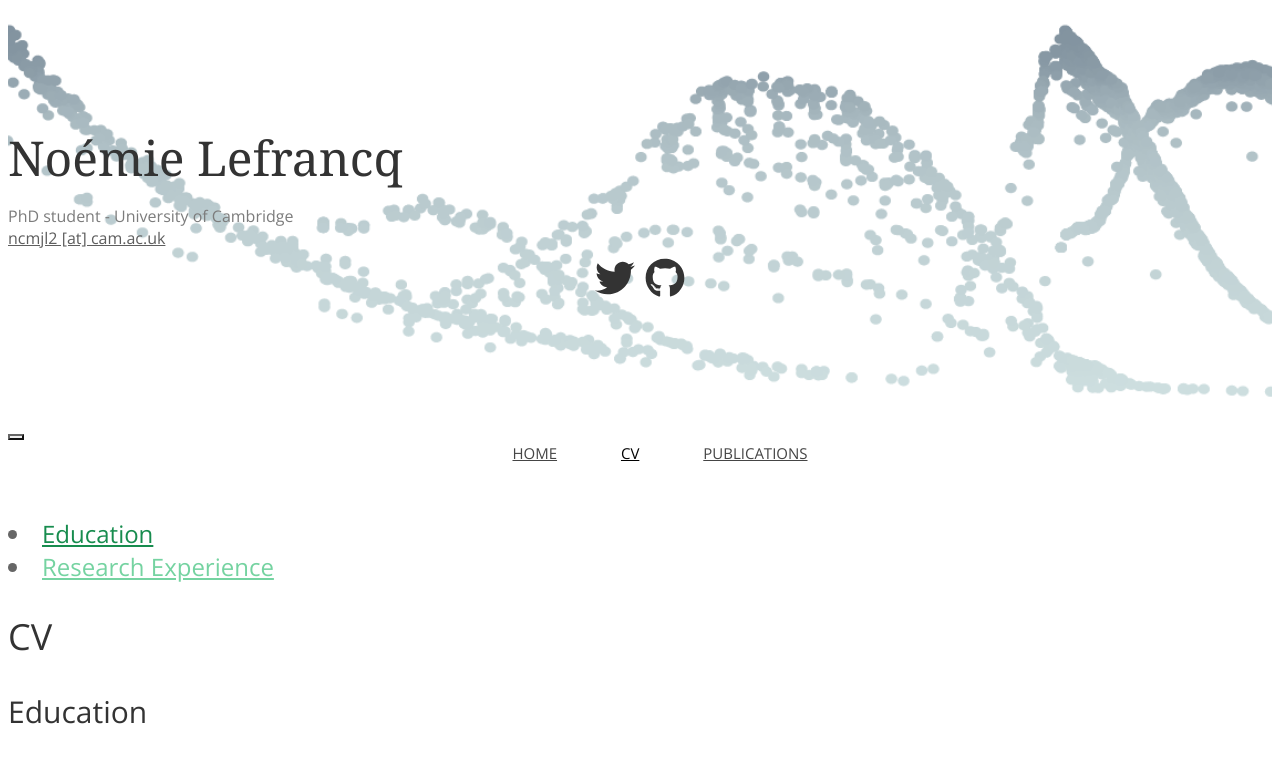
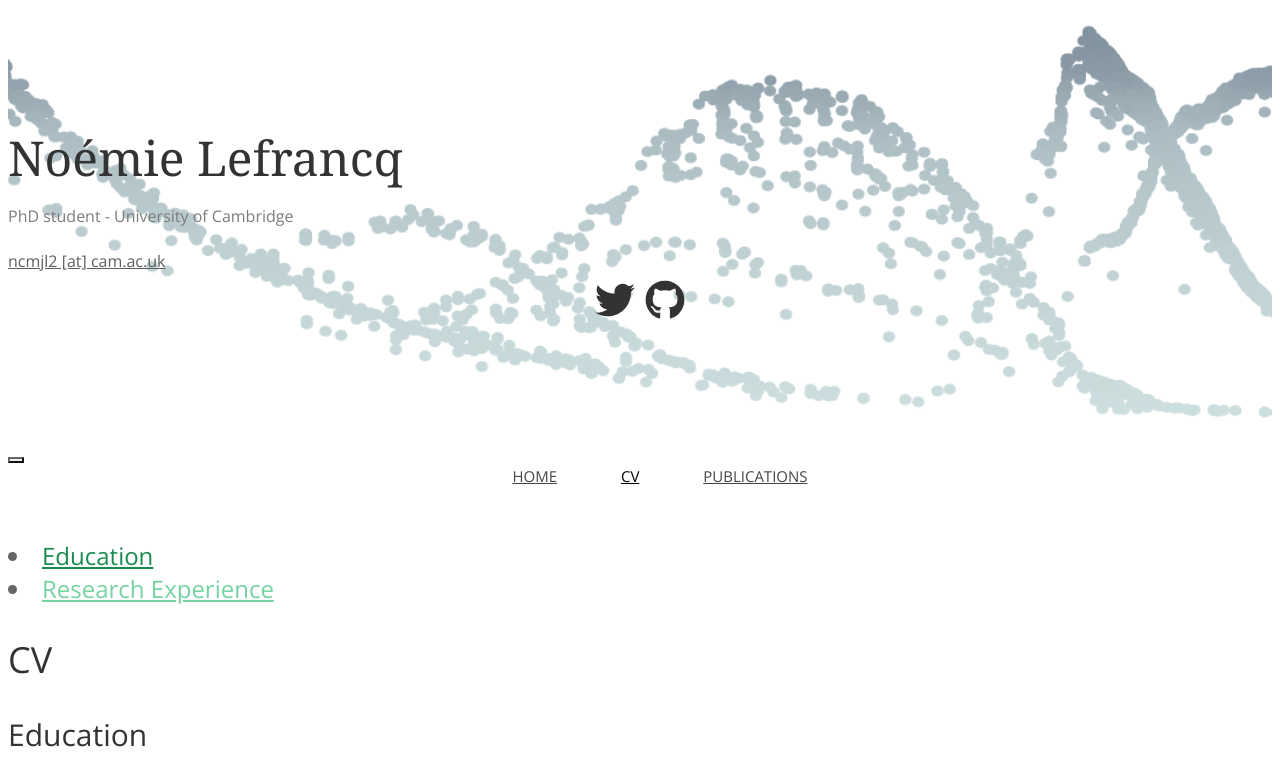
Before and after one commit to noemielefrancq/noemielefrancq.github.io, a plain HTML site: page cv.html in a window 1280 px wide. Shown: the top 759 px of the page. Drawn offline with nearby package versions, Linux system fonts and the light colour scheme; some icons are missing; a web font is replaced by a local one.

Commit message:
Fix for github

```diff
--- a/cv.html
+++ b/cv.html
@@ -37,7 +37,9 @@
   <div id="head" class="parallax" data-parallax-speed="2" style="background-image:url('images/beautiful_dyanmics2.png');">
     <h1 id="logo" class="text-center">
       <span class="title">Noémie Lefrancq</span>
-      <span class="tagline">PhD student - University of Cambridge<br>
+      <span class="tagline">PhD student - University of Cambridge
+        <br>
+        <br>
         <a href="mailto:#">ncmjl2 [at] cam.ac.uk</a>
       </span>
       <span class="follow">
```
Also changed, not shown: publications.html (+1 -0 lines), old/cv_not_working.html (renamed from cv_not_working.html), old/index_old.html (renamed from index_old.html), old/publications_old.html (renamed from publications_old.html), 2 other files.
